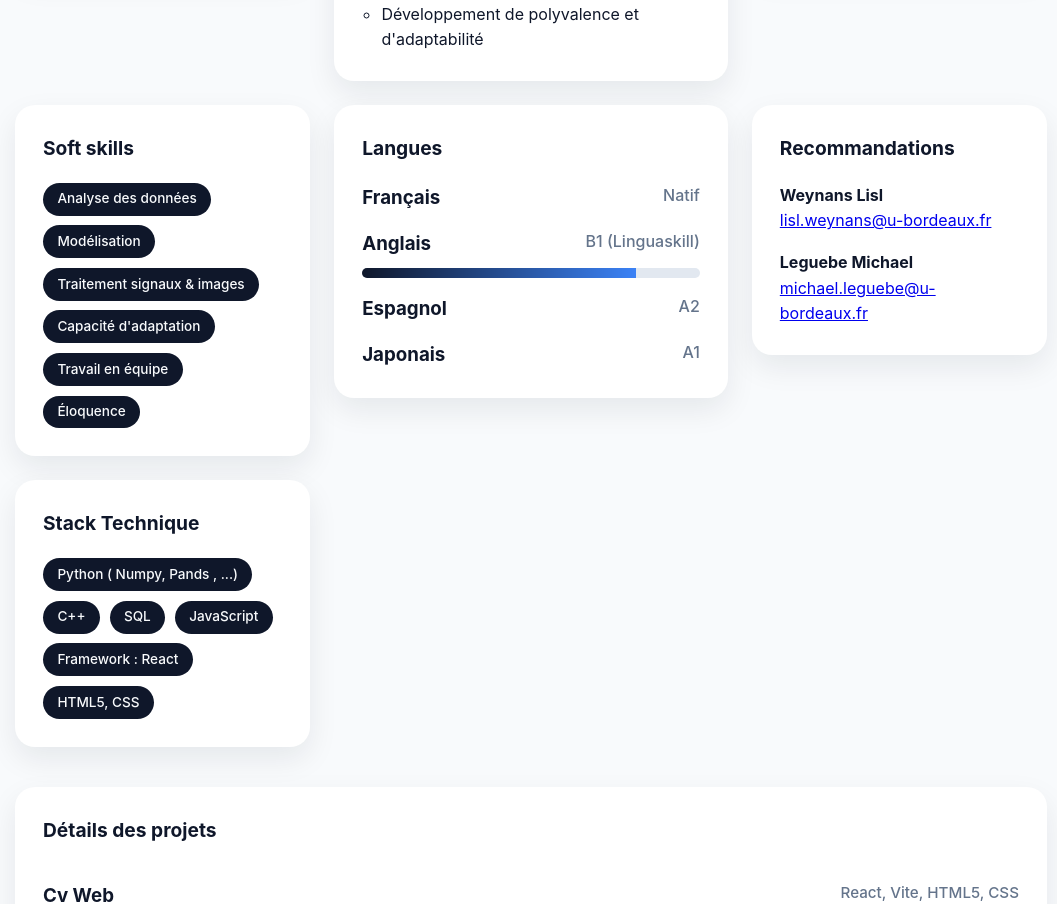
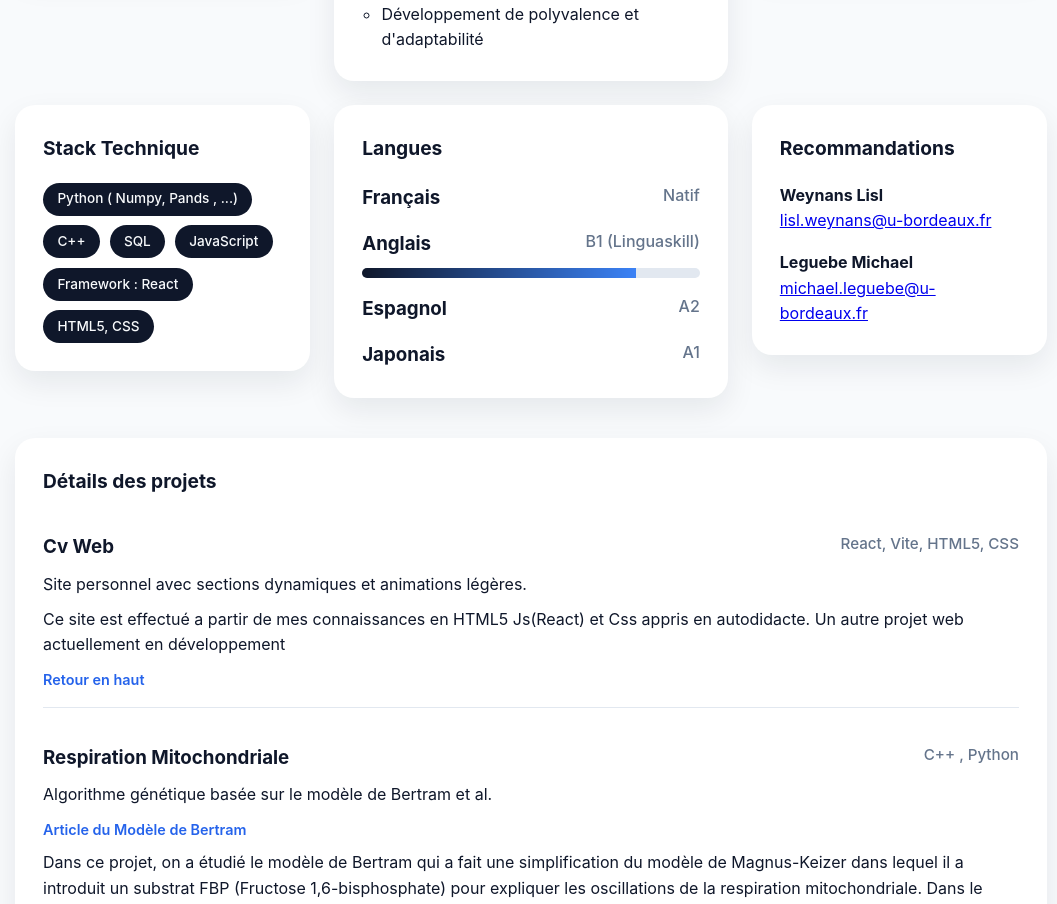
Before and after one commit to SingeKiller/Cv_internet, a React (Vite) app: page / in a window 1280 px wide. Shown: the part 1520-2424 px from the top of the page, without its empty margins (109-1166 px from the left). Built offline with nearby package versions, Linux system fonts and the light colour scheme.

Commit message:
Update App.jsx

```diff
--- a/src/App.jsx
+++ b/src/App.jsx
@@ -203,7 +203,6 @@ export default function App() {
         <section className="card">
           <h2>Parcours</h2>
           <ul className="timeline">
-
             {parcours.map((item) => (
               <TimelineItem
                 key={item.title}
@@ -218,7 +217,6 @@ export default function App() {
         <section className="card">
           <h2>Expériences professionnelles</h2>
           <ul className="timeline">
-
             {experiences.map((exp) => (
               <TimelineItem
                 key={exp.title}
@@ -234,25 +232,22 @@ export default function App() {
         <section className="card">
           <h2>Projets</h2>
           <div className="projects">
-
             {projects.map((project) => (
               <ProjectCard key={project.name} project={project} />
             ))}
           </div>
         </section>
 
-        <section className="card">
-          <h2>Soft skills</h2>
+       <section className="card">
+        <h2>Stack Technique</h2>
           <div className="chips">
-
-            {softSkills.map((skill) => (
-              <span key={skill} className="chip">
-                {skill}
+            {stack.map((tech) => (
+              <span key={tech} className="chip">
+                {tech}
               </span>
             ))}
           </div>
         </section>
-
 
         <section className="card">
           <h2>Langues</h2>
@@ -263,10 +258,10 @@ export default function App() {
             ))}
           </ul>
         </section>
+
         <section className="card">
           <h2>Recommandations</h2>
           <ul className="language-list">
-
             {recommendations.map((rec) => (
               <li key={rec.name}>
                 <strong>{rec.name}</strong><br />
@@ -275,16 +270,7 @@ export default function App() {
             ))}
           </ul>
         </section>
-        <section className="card">
-        <h2>Stack Technique</h2>
-          <div className="chips">
-            {stack.map((tech) => (
-              <span key={tech} className="chip">
-                {tech}
-              </span>
-            ))}
-          </div>
-        </section>
+
       </main>
 
 
```
